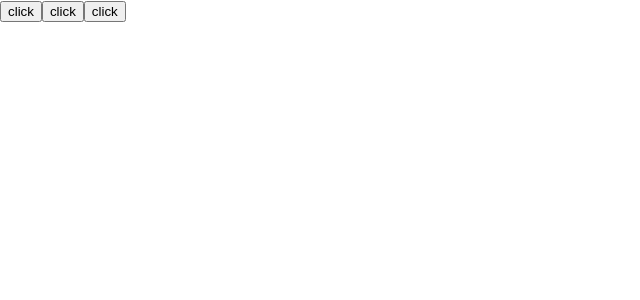
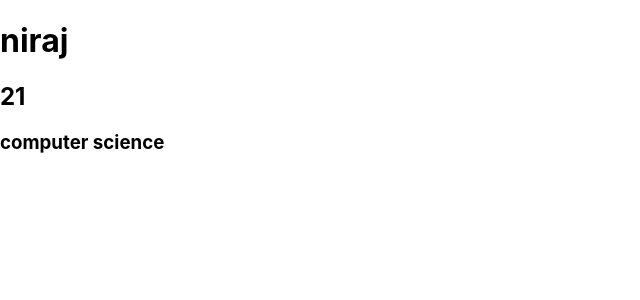
Before and after one commit to nirajbhayera4/React, a React (Create React App) app in the folder hello/: page / in a window 1280 px wide. Shown: the top 300 px of the page, without its empty margins (0-640 px from the left). Built offline with nearby package versions, Linux system fonts and the light colour scheme.

Commit message:
displayed a js variable inside the jsx

```diff
--- a/hello/src/App.js
+++ b/hello/src/App.js
@@ -1,13 +1,12 @@
-import Ps1 from './practice/Ps1';
-import Ps2 from './practice/Ps2';
-import Ps3 from './practice/Ps3';
+import Ps4 from './practice/Ps4';
+
 
 
 function App() {
   return (
     <div className="App">
 
-      <Ps3 />
+      <Ps4 />
 
 
 
--- /dev/null
+++ b/hello/src/practice/Ps4.js
@@ -0,0 +1,20 @@
+// display a javascript variable inside JSX
+import React from 'react'
+
+function Ps4() {
+    const name="niraj";
+    const age=21;
+    const branch="computer science";
+
+  return (
+    <div>
+        <div>
+            <h1>{name}</h1>
+            <h2>{age}</h2>
+            <h3>{branch}</h3>
+        </div>
+    </div>
+  )
+}
+
+export default Ps4
```
